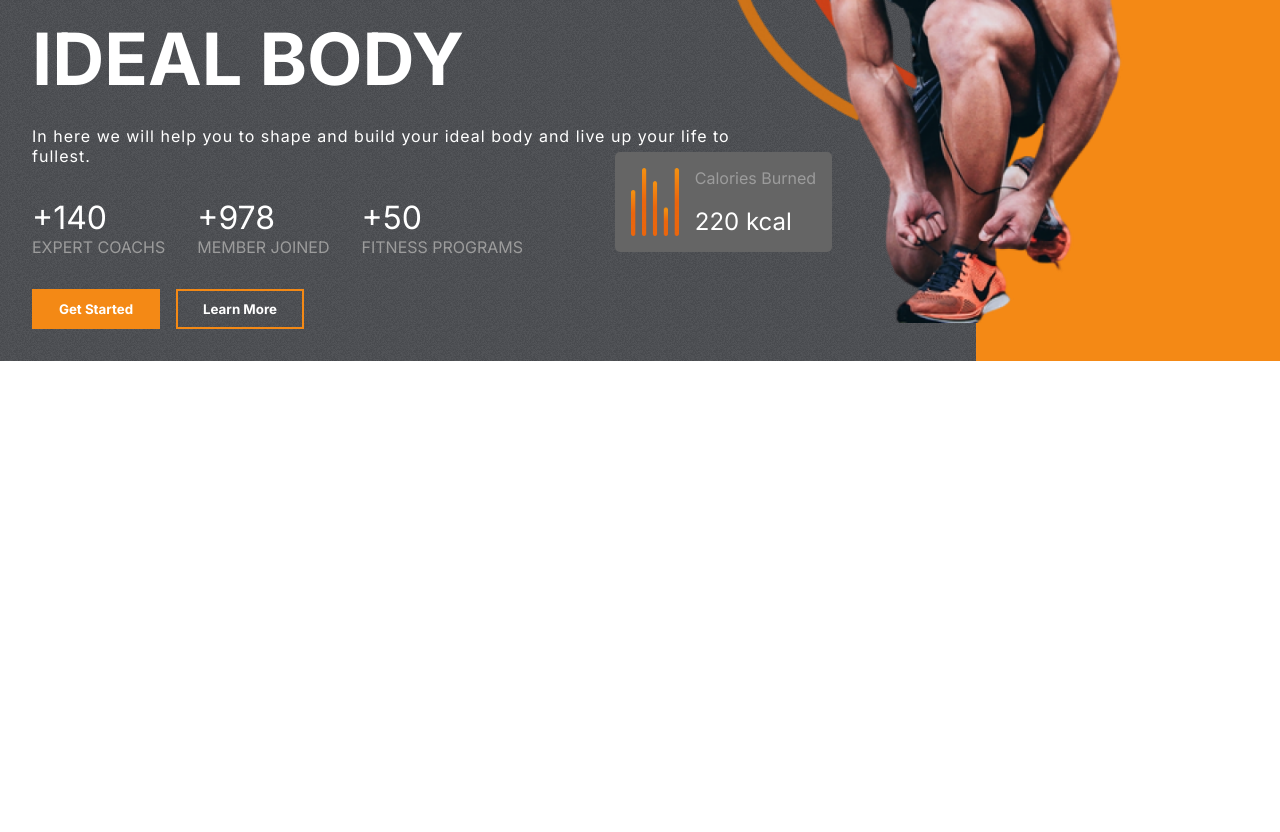
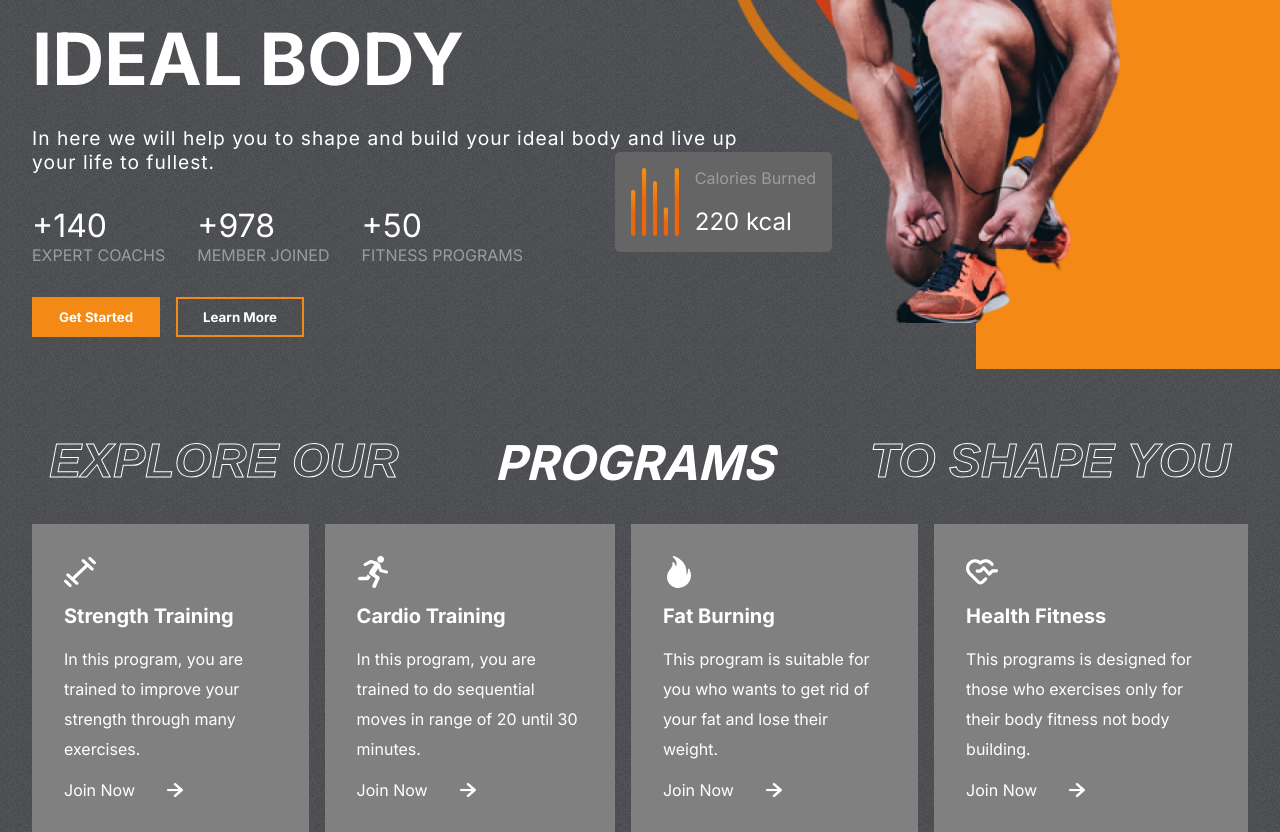
Before and after one commit to Mohamedadelsaleh/Gym-App, a React (Create React App) app: page / in a window 1280 px wide. Shown: the part 360-1192 px from the top of the page. Before the commit the page ends 800 px from the top, so only its background shows below. Built offline with nearby package versions, Linux system fonts and the light colour scheme.

Commit message:
programs component

```diff
--- a/src/App.css
+++ b/src/App.css
@@ -15,7 +15,7 @@
   background-color: var(--appColor);
   display: flex;
   flex-direction: column;
-  gap: 6rem;
+  gap: 4rem;
   overflow: hidden;
 }
 ::-webkit-scrollbar{
--- a/src/App.js
+++ b/src/App.js
@@ -1,9 +1,13 @@
 import './App.css';
 import Hero from './Components/Hero/Hero';
+import Programs from './Components/Programs/Programs';
+
+
 function App() {
   return (
     <div className="App">
         <Hero />
+        <Programs />
     </div>
   );
 }
--- a/src/Components/Hero/Hero.css
+++ b/src/Components/Hero/Hero.css
@@ -58,7 +58,7 @@
 }
 
 .hero-text > div:nth-of-type(3){
-    font-size: 1rem;
+    font-size: 1.2rem;
     font-weight: 200;
     text-transform: none;
     letter-spacing: 1px;
--- /dev/null
+++ b/src/Components/Programs/Programs.css
@@ -0,0 +1,65 @@
+.Programs{
+    display:flex;
+    flex-direction: column;
+    gap: 2rem;
+    padding: 0 2rem;
+}
+
+.programs-header {
+    display: flex;
+    gap: 6rem;
+    font-weight: bold;
+    font-size: 3rem;
+    justify-content: center;
+    color: white;
+    text-transform: uppercase;
+    font-style: italic;
+}
+
+.program-categories {
+    display: flex;
+    gap: 1rem;
+}
+
+.category{
+    display: flex;
+    flex-direction: column;
+    background-color: gray;
+    padding: 2rem;
+    gap: 1rem;
+    color:white;
+    justify-content: space-between;
+}
+
+.category > :nth-child(1) {
+    width: 2rem;
+    height: 2rem;
+    fill: white;
+
+}
+
+.category > :nth-child(2) {
+    font-size: 1.25rem;
+    font-weight: bold;
+
+}
+
+.category > :nth-child(3) {
+    font-size: 1rem;
+    line-height: 30px;
+}
+
+.join-now {
+    display: flex;
+    align-items: center;
+    gap: 2rem;
+}
+
+.join-now > img {
+    width: 1rem;
+}
+
+.category:hover{
+    background: var(--planCard);
+    cursor: pointer;
+}
--- /dev/null
+++ b/src/Components/Programs/Programs.jsx
@@ -0,0 +1,34 @@
+import React from 'react';
+import './Programs.css';
+import {programsData} from '../../data/programsData';
+import RightArrow from '../../assets/rightArrow.png'
+
+const Programs = () => {
+    return (
+        <div className="Programs" id="programs">
+            <div className="programs-header">
+                <span className="stroke-text">Explore our</span>
+                <span>Programs</span>
+                <span className="stroke-text">to shape you</span>
+            </div>
+            <div className="program-categories">
+                {programsData.map((program) =>
+                        (
+                            <div className="category">
+                                {program.image}
+                                <span>{program.heading}</span>
+                                <span>{program.details}</span>
+                                <div className="join-now">
+                                    <span>Join Now</span>
+                                    <img src={RightArrow} alt='arrow'/>
+                                </div>
+                            </div>
+                        )
+                    )
+                }
+            </div>
+        </div>
+    )
+}
+
+export default Programs
```
